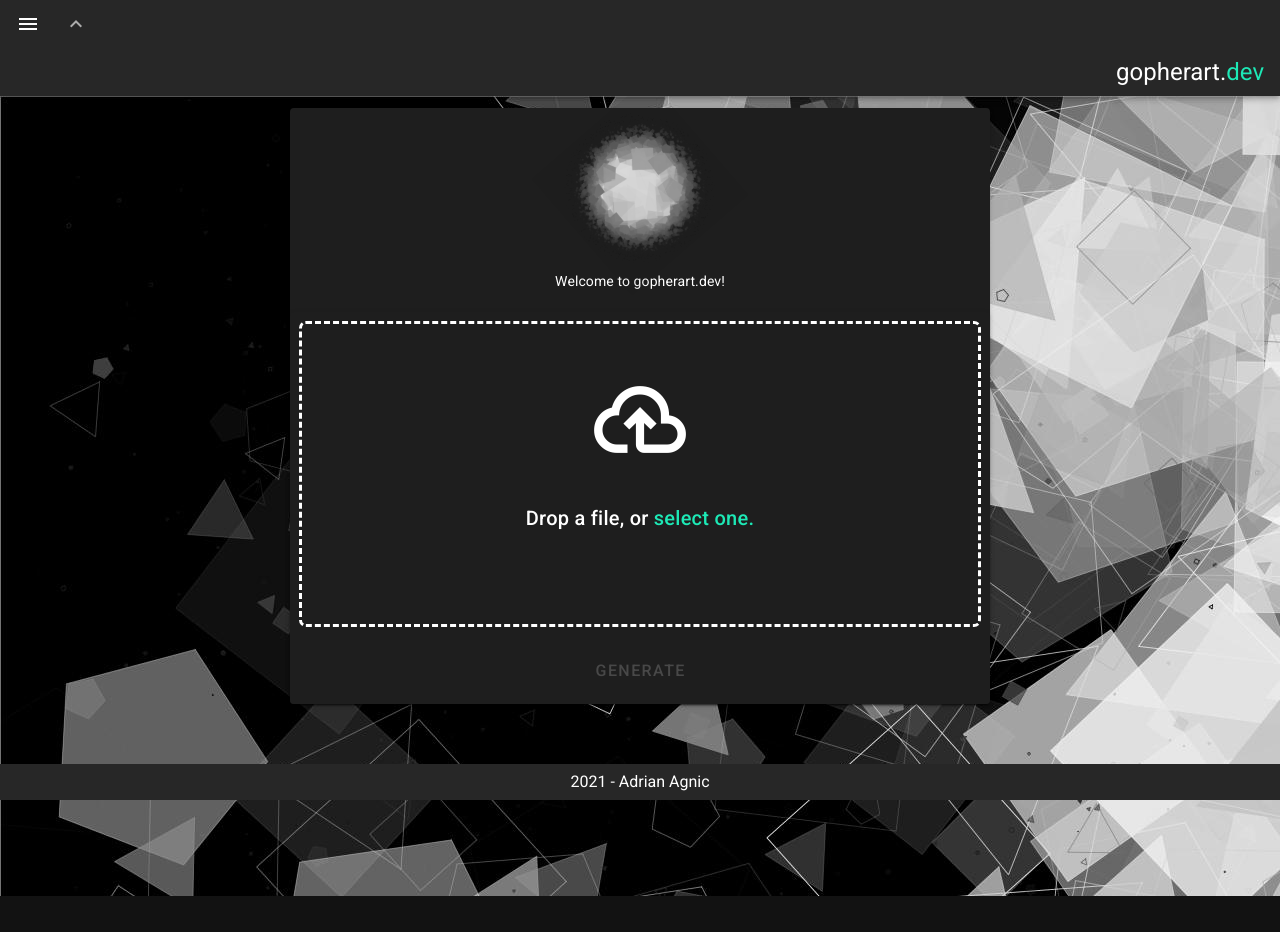
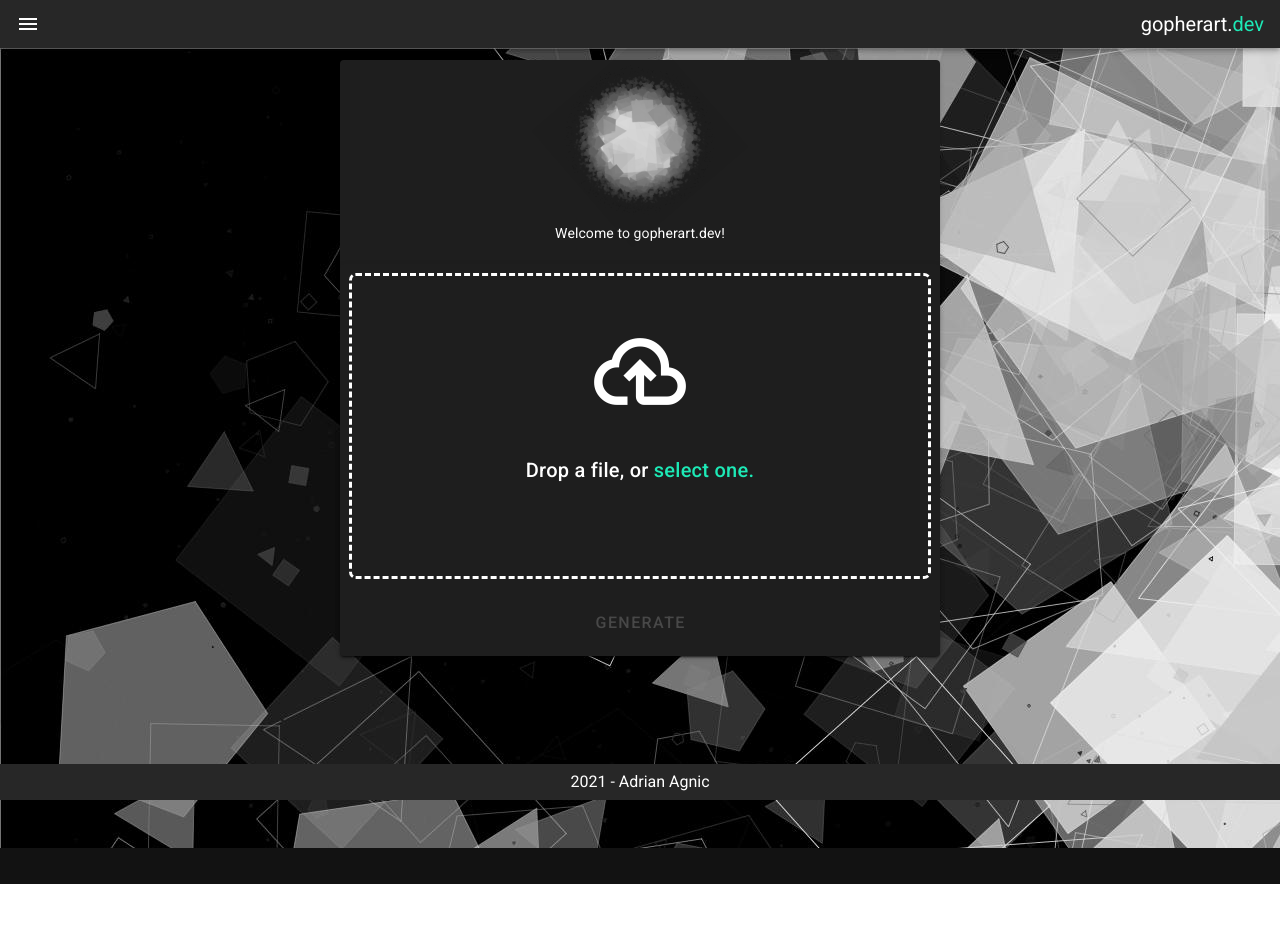
Before and after one commit to ajagnic/gopherart, a Nuxt app: page / in a window 1280 px wide. After the commit the page ends 884 px from the top, so only its background shows below. Built offline with nearby package versions, Linux system fonts and the light colour scheme.

Commit message:
remove shrink appbar, change card max-w

```diff
--- a/components/NavBar.vue
+++ b/components/NavBar.vue
@@ -1,10 +1,7 @@
 <template>
   <div>
-    <v-app-bar :shrink-on-scroll="shrink" dense app>
+    <v-app-bar dense app>
       <v-app-bar-nav-icon @click="drawer = !drawer" />
-      <v-btn icon plain @click="shrinkBar">
-        <v-icon>{{ shrinkIcon }}</v-icon>
-      </v-btn>
       <v-spacer />
       <v-app-bar-title>
         gopherart.<span class="primary--text text--accent-3">dev</span>
@@ -34,20 +31,7 @@
 export default {
   data: () => ({
     drawer: false,
-    shrink: true,
-    shrinkIcon: 'mdi-chevron-up',
     pages: [{ title: 'Home', icon: 'mdi-home', link: '/' }],
   }),
-
-  methods: {
-    shrinkBar() {
-      this.shrink = !this.shrink
-      if (this.shrink === true) {
-        this.shrinkIcon = 'mdi-chevron-up'
-      } else {
-        this.shrinkIcon = 'mdi-chevron-down'
-      }
-    },
-  },
 }
 </script>
--- a/pages/index.vue
+++ b/pages/index.vue
@@ -1,6 +1,6 @@
 <template>
   <div>
-    <v-card class="mx-auto" max-width="700">
+    <v-card class="mx-auto" max-width="600">
       <div v-if="!imageLoaded">
         <v-card-text>
           <v-row>
```
